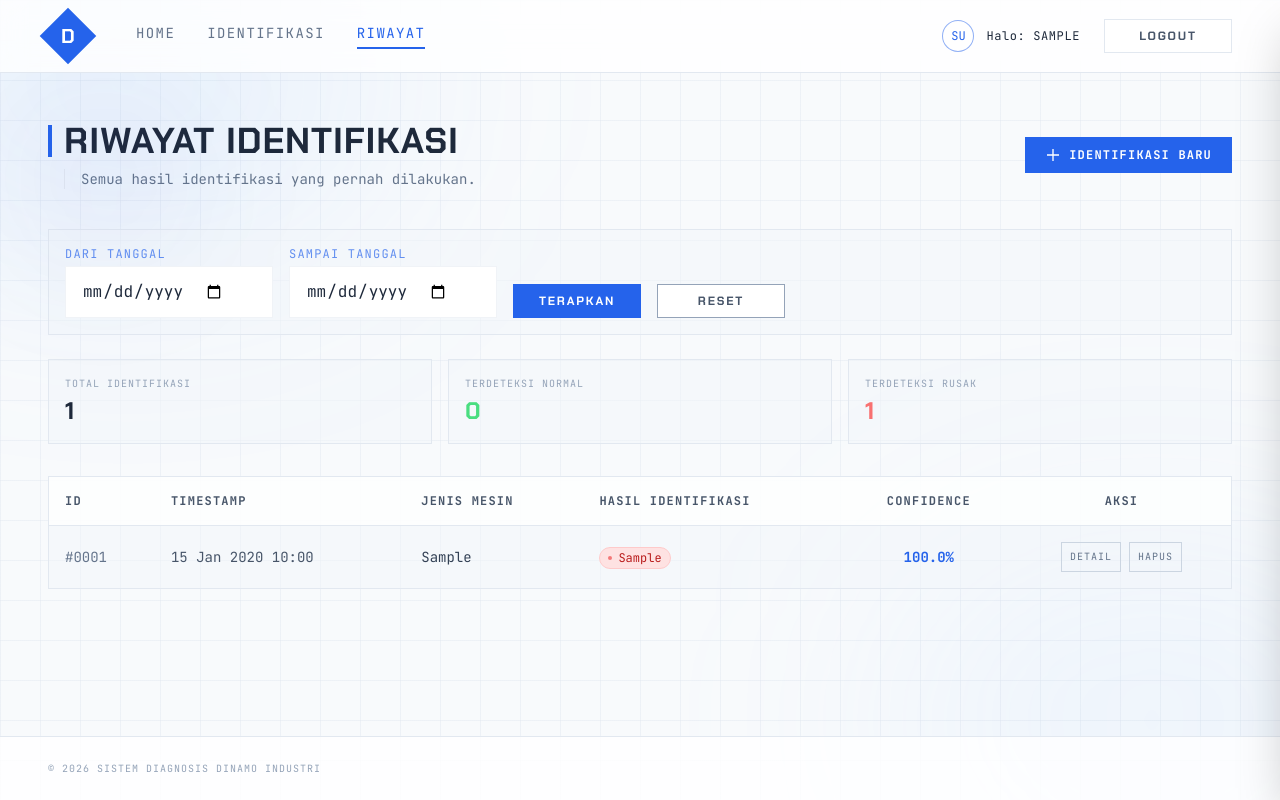
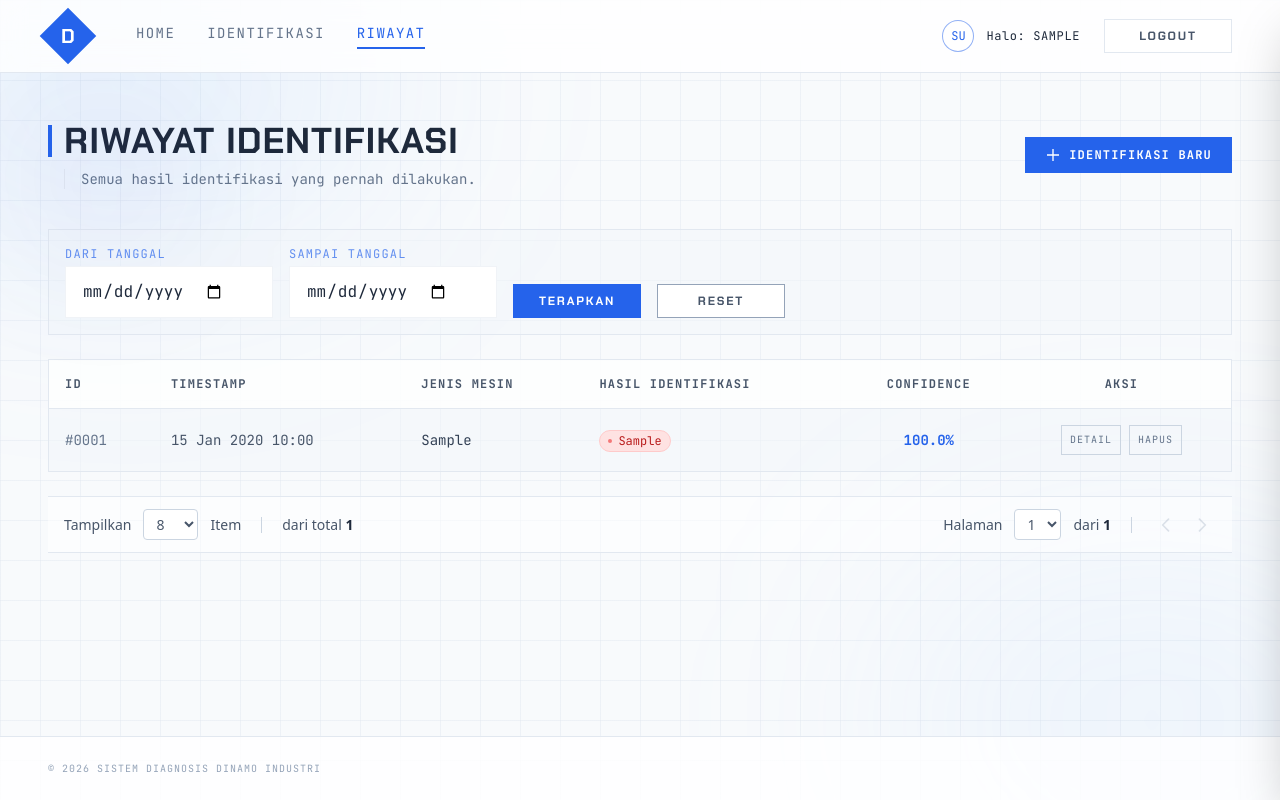
Before and after one commit to fauzantaslim/diagnosis-kerusakan-dinamo, a Flask app: page /history/ in a window 1280 px wide. Run offline with Flask 3, Linux system fonts and the light colour scheme; a user stored in the database is signed in; tables that the repository leaves empty hold one stand-in row (values such as "Sample post"); some libraries are stand-ins or nearby versions.

Commit message:
Perbarui layout antarmuka: pagination riwayat, gambar index, dan grid form identifikasi

```diff
--- a/app/templates/pages/app/history.html
+++ b/app/templates/pages/app/history.html
@@ -44,21 +44,6 @@
     </div>
 </div>
 
-<!-- Stats Bar -->
-<div id="stats-bar" class="grid grid-cols-1 sm:grid-cols-3 gap-4 mb-8">
-    <div class="border border-slate-200 bg-slate-100/50 p-4 flex flex-col gap-1">
-        <span class="font-mono text-[10px] text-slate-400 tracking-widest uppercase">Total Identifikasi</span>
-        <span id="stat-total" class="font-display text-2xl font-bold text-slate-800">—</span>
-    </div>
-    <div class="border border-slate-200 bg-slate-100/50 p-4 flex flex-col gap-1">
-        <span class="font-mono text-[10px] text-slate-400 tracking-widest uppercase">Terdeteksi Normal</span>
-        <span id="stat-normal" class="font-display text-2xl font-bold text-green-400">—</span>
-    </div>
-    <div class="border border-slate-200 bg-slate-100/50 p-4 flex flex-col gap-1">
-        <span class="font-mono text-[10px] text-slate-400 tracking-widest uppercase">Terdeteksi Rusak</span>
-        <span id="stat-rusak" class="font-display text-2xl font-bold text-red-400">—</span>
-    </div>
-</div>
 
 <!-- Table -->
 <div class="border border-slate-200 bg-slate-100/50">
@@ -103,17 +88,34 @@
 </div>
 
 <!-- Pagination -->
-<div id="pagination" class="hidden mt-6 flex items-center justify-between font-mono text-xs text-slate-500">
-    <span id="pagination-info">—</span>
-    <div class="flex gap-2">
-        <button id="prev-btn" onclick="changePage(-1)"
-            class="px-3 py-1.5 border border-slate-200 hover:border-blue-600/50 hover:text-blue-600 disabled:opacity-30 disabled:cursor-not-allowed transition-colors tracking-widest uppercase">
-            ← Prev
-        </button>
-        <button id="next-btn" onclick="changePage(1)"
-            class="px-3 py-1.5 border border-slate-200 hover:border-blue-600/50 hover:text-blue-600 disabled:opacity-30 disabled:cursor-not-allowed transition-colors tracking-widest uppercase">
-            Next →
-        </button>
+<div id="pagination" class="hidden mt-6 flex flex-col md:flex-row items-center justify-between text-sm text-slate-600 border-t border-b border-slate-200 py-3 font-sans bg-white/50 px-4">
+    <div class="flex items-center gap-3">
+        <span>Tampilkan</span>
+        <select id="per-page-select" onchange="changePerPage()" class="border border-slate-300 rounded px-2 py-1 text-sm bg-white focus:outline-none focus:border-blue-500 cursor-pointer">
+            <option value="8" selected>8</option>
+            <option value="15">15</option>
+            <option value="20">20</option>
+            <option value="50">50</option>
+        </select>
+        <span>Item</span>
+        <div class="w-px h-4 bg-slate-300 mx-2"></div>
+        <span>dari total <span id="stat-total" class="font-bold text-slate-800">0</span></span>
+    </div>
+
+    <div class="flex items-center gap-3 mt-4 md:mt-0">
+        <span>Halaman</span>
+        <select id="page-select" onchange="jumpToPage()" class="border border-slate-300 rounded px-2 py-1 text-sm bg-white focus:outline-none focus:border-blue-500 cursor-pointer">
+        </select>
+        <span>dari <span id="stat-total-pages" class="font-bold text-slate-800">1</span></span>
+        <div class="w-px h-4 bg-slate-300 mx-2"></div>
+        <div class="flex gap-2">
+            <button id="prev-btn" onclick="changePage(-1)" class="p-1 text-slate-400 hover:text-blue-600 disabled:opacity-30 disabled:cursor-not-allowed transition-colors">
+                <svg class="w-5 h-5" fill="none" stroke="currentColor" stroke-width="2" viewBox="0 0 24 24"><path stroke-linecap="round" stroke-linejoin="round" d="M15 19l-7-7 7-7"></path></svg>
+            </button>
+            <button id="next-btn" onclick="changePage(1)" class="p-1 text-slate-400 hover:text-blue-600 disabled:opacity-30 disabled:cursor-not-allowed transition-colors">
+                <svg class="w-5 h-5" fill="none" stroke="currentColor" stroke-width="2" viewBox="0 0 24 24"><path stroke-linecap="round" stroke-linejoin="round" d="M9 5l7 7-7 7"></path></svg>
+            </button>
+        </div>
     </div>
 </div>
 
@@ -145,7 +147,9 @@ async function loadHistory(page = 1) {
     try {
         const startDate = document.getElementById('start_date').value;
         const endDate = document.getElementById('end_date').value;
-        let url = `{{ url_for('history_bp.get_history') }}?page=${page}&per_page=15`;
+        const perPageSelect = document.getElementById('per-page-select');
+        const perPage = perPageSelect ? perPageSelect.value : 8;
+        let url = `{{ url_for('history_bp.get_history') }}?page=${page}&per_page=${perPage}`;
         if (startDate) url += `&start_date=${startDate}`;
         if (endDate) url += `&end_date=${endDate}`;
 
@@ -159,11 +163,16 @@ async function loadHistory(page = 1) {
 
         document.getElementById('loading-state').classList.add('hidden');
 
-        // Update stats
-        const normal = items.filter(i => i.diagnosis === 'Motor Normal').length;
+        // Update pagination stats
         document.getElementById('stat-total').textContent = total;
-        document.getElementById('stat-normal').textContent = items.filter(i => i.diagnosis === 'Motor Normal').length;
-        document.getElementById('stat-rusak').textContent = items.filter(i => i.diagnosis !== 'Motor Normal').length;
+        const displayPages = pages === 0 ? 1 : pages;
+        document.getElementById('stat-total-pages').textContent = displayPages;
+
+        const pageSelect = document.getElementById('page-select');
+        pageSelect.innerHTML = '';
+        for(let i = 1; i <= displayPages; i++) {
+            pageSelect.innerHTML += `<option value="${i}" ${i === page ? 'selected' : ''}>${i}</option>`;
+        }
 
         if (items.length === 0) {
             document.getElementById('empty-state').classList.remove('hidden');
@@ -204,12 +213,9 @@ async function loadHistory(page = 1) {
         `).join('');
 
         // Pagination
-        const start = (page - 1) * per_page + 1;
-        const end = Math.min(page * per_page, total);
-        document.getElementById('pagination-info').textContent = `Menampilkan ${start}–${end} dari ${total} data`;
         document.getElementById('prev-btn').disabled = page <= 1;
         document.getElementById('next-btn').disabled = page >= pages;
-        if (total > per_page) document.getElementById('pagination').classList.remove('hidden');
+        if (total > 0) document.getElementById('pagination').classList.remove('hidden');
 
     } catch (err) {
         document.getElementById('loading-state').classList.add('hidden');
@@ -220,6 +226,15 @@ async function loadHistory(page = 1) {
 function changePage(delta) {
     const newPage = currentPage + delta;
     if (newPage >= 1 && newPage <= totalPages) loadHistory(newPage);
+}
+
+function changePerPage() {
+    loadHistory(1);
+}
+
+function jumpToPage() {
+    const page = parseInt(document.getElementById('page-select').value) || 1;
+    loadHistory(page);
 }
 
 function applyFilter() {
--- a/app/templates/pages/app/identify.html
+++ b/app/templates/pages/app/identify.html
@@ -49,7 +49,7 @@
                     <svg class="w-4 h-4" fill="none" stroke="currentColor" viewBox="0 0 24 24"><path stroke-linecap="round" stroke-linejoin="round" stroke-width="2" d="M9 19v-6a2 2 0 00-2-2H5a2 2 0 00-2 2v6a2 2 0 002 2h2a2 2 0 002-2zm0 0V9a2 2 0 012-2h2a2 2 0 012 2v10m-6 0a2 2 0 002 2h2a2 2 0 002-2m0 0V5a2 2 0 012-2h2a2 2 0 012 2v14a2 2 0 01-2 2h-2a2 2 0 01-2-2z"></path></svg>
                     Data Pengukuran
                 </h2>
-                <div class="grid grid-cols-2 md:grid-cols-4 gap-4">
+                <div class="grid grid-cols-2 md:grid-cols-3 gap-4">
                     {% set measurements = [
                         ('temperatur_c', 'Temperatur (°C)', '0'),
                         ('arus_a', 'Arus (A)', '0'),
@@ -96,7 +96,7 @@
                     ('sumbatan_sirip_pendingin', 'Sumbatan Sirip Pendingin'),
                     ('lubang_spi_aus', 'Lubang Spi (Keyway) Aus'),
                 ] %}
-                <div class="grid grid-cols-1 md:grid-cols-2 gap-3">
+                <div class="grid grid-cols-1 sm:grid-cols-2 md:grid-cols-4 gap-3">
                     {% for field_name, label in symptoms %}
                     <label for="{{ field_name }}" class="flex items-center gap-3 p-3 border border-slate-200 hover:border-blue-600/30 cursor-pointer transition-colors group">
                         <div class="relative flex-shrink-0">
```
Also changed, not shown: app/templates/pages/app/index.html (+5 -23 lines).
